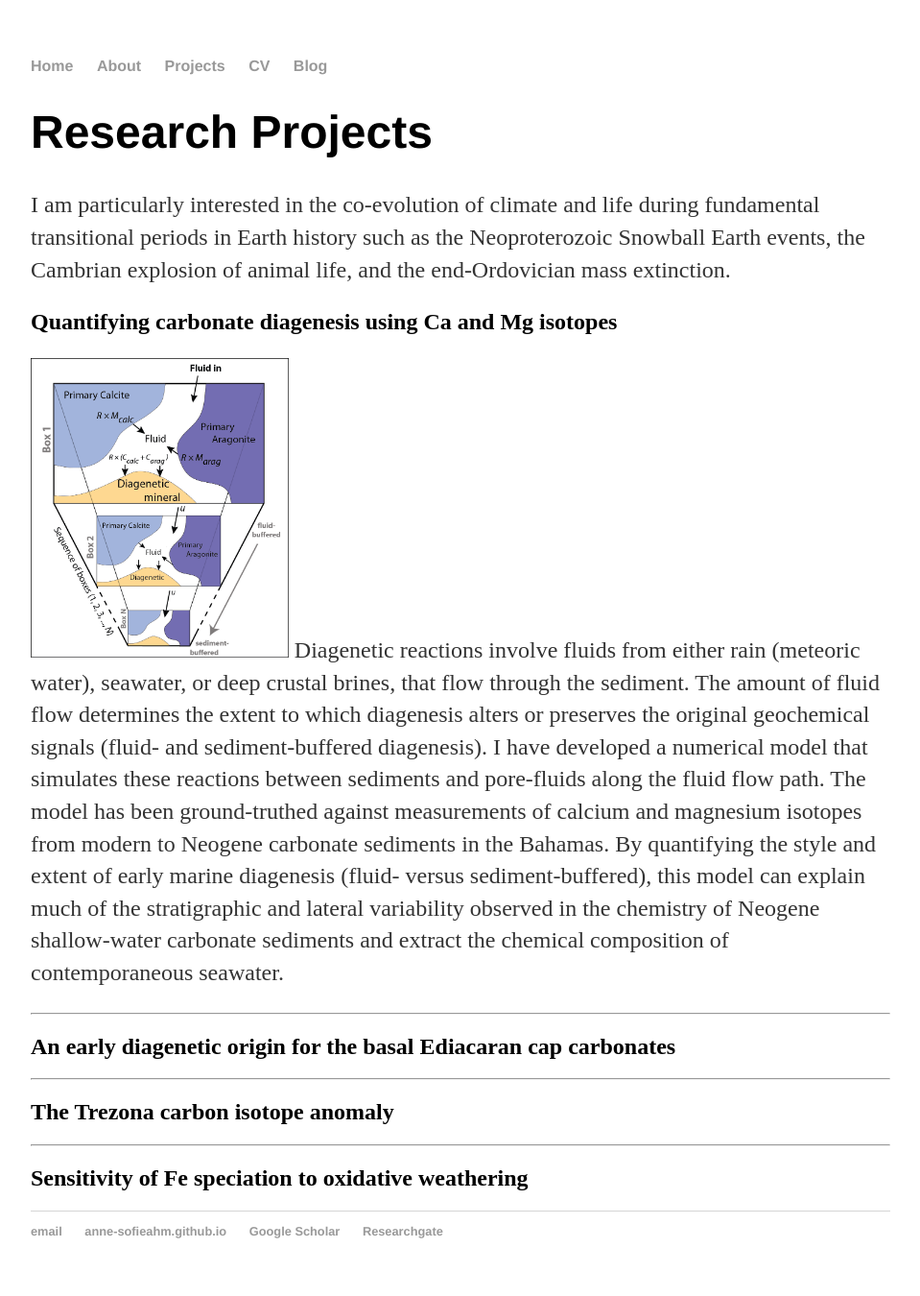
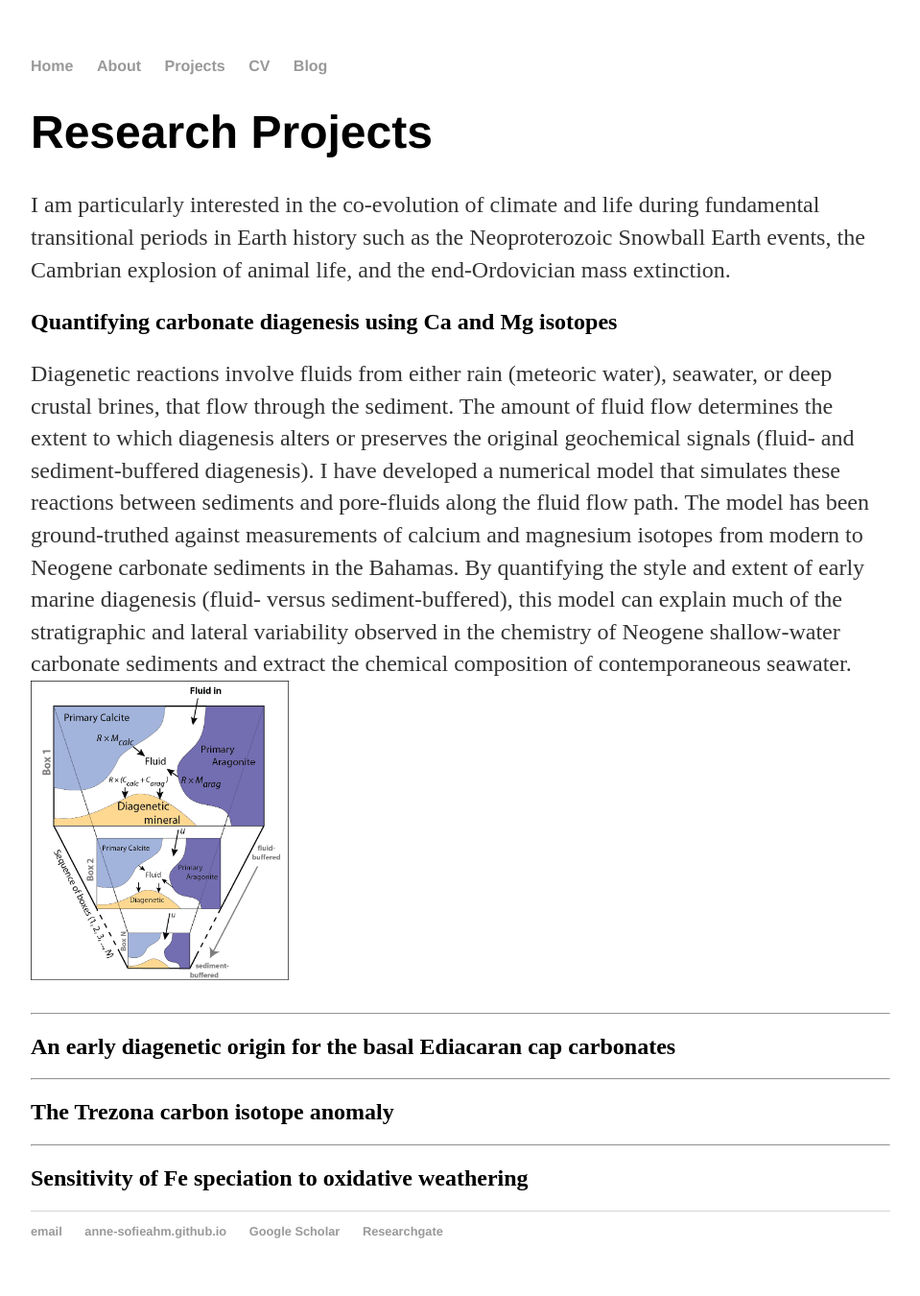
Before and after one commit to Anne-SofieAhm/Anne-SofieAhm.github.io, a Jekyll site: the page built from projects/index.html, in a window 1280 px wide. Shown: the whole page at 96% size, without its empty margins (160-1119 px from the left). Built offline with Jekyll 4.4.1, drawn with Linux system fonts in a browser that asks for light colours.

Commit message:
Update index.html

```diff
--- a/projects/index.html
+++ b/projects/index.html
@@ -11,8 +11,7 @@ title: Research Projects
   end-Ordovician mass extinction.</p>
 
 <h2>Quantifying carbonate diagenesis using Ca and Mg isotopes</h2>
-
-<p><img src="../Fig1_boxmodel_b.png" width="30%" align=”top”/>
+<p>
 Diagenetic reactions involve fluids from either rain (meteoric water), seawater,
   or deep crustal brines, that flow through the sediment. The amount of fluid flow
   determines the extent to which diagenesis alters or preserves the original geochemical
@@ -24,7 +23,9 @@ Diagenetic reactions involve fluids from either rain (meteoric water), seawater,
   (fluid- versus sediment-buffered), this model can explain much of the stratigraphic
   and lateral variability observed in the chemistry of Neogene shallow-water
   carbonate sediments and extract the chemical composition of contemporaneous
-  seawater.<p>
+  seawater.
+  <img src="../Fig1_boxmodel_b.png" width="30%" align=”top”/>
+</p>
 
 
 <hr />
```
